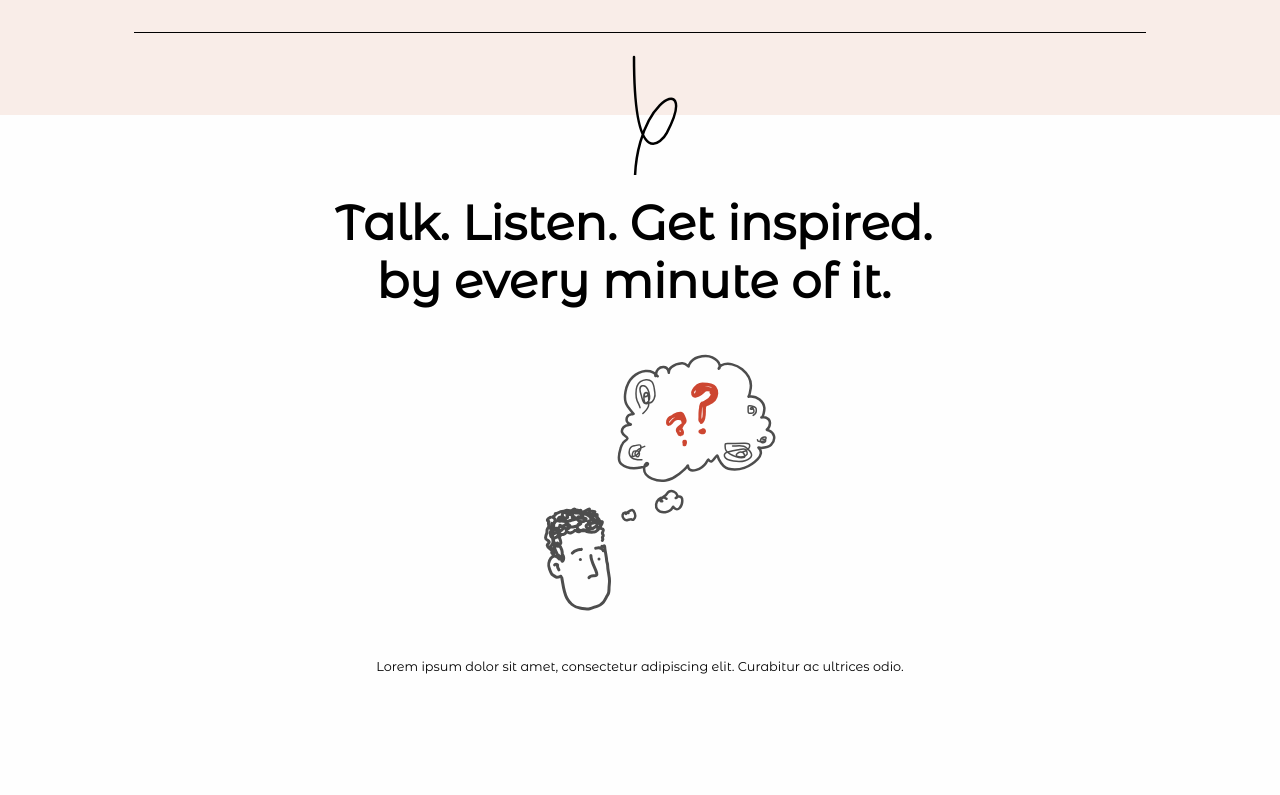
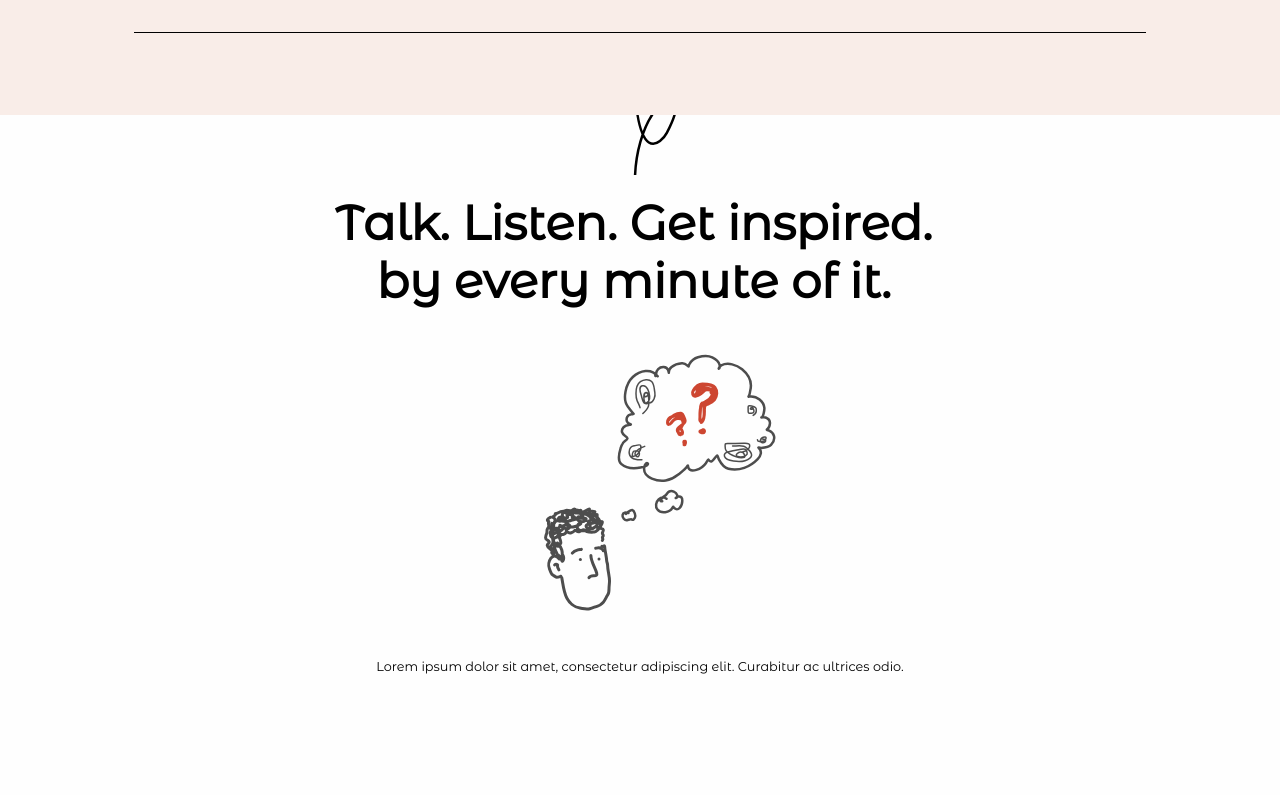
Before and after one commit to Gurgson/daily-podcast, a React (Vite) app: page / in a window 1280 px wide. Shown: the part 965-1760 px from the top of the page. Built offline with nearby package versions, Linux system fonts and the light colour scheme.

Commit message:
fix for overflowing x axis

```diff
--- a/src/components/Sections/Section/Section.tsx
+++ b/src/components/Sections/Section/Section.tsx
@@ -17,7 +17,8 @@ const Section :FC<IProps> = (props) => {
   )
 }
 export const StyledSection = styled.section<IProps>`
-  overflow-y: visible;
+  overflow-y: hidden;
+  overflow-x: hidden;
   min-height: 60rem;
   width: 100%;
   position: relative;
```
